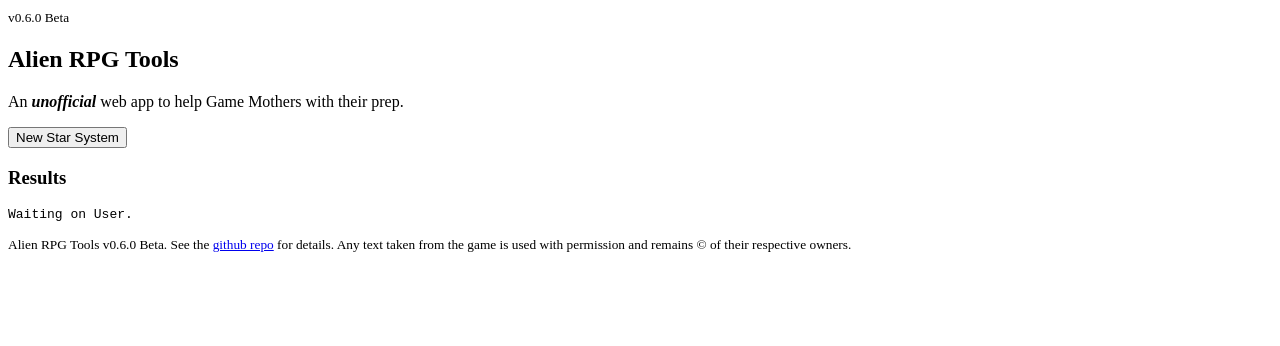
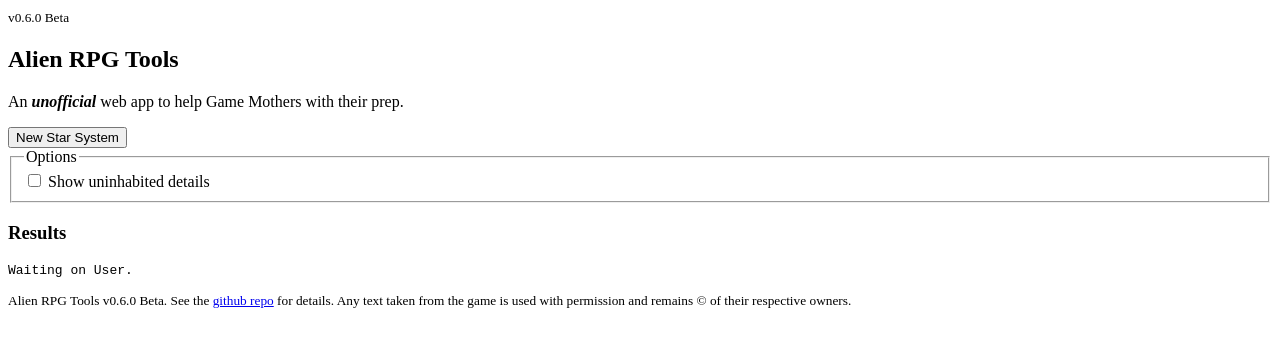
Before and after one commit to ScottMaclure/alienrpg, a Svelte app: page / in a window 1280 px wide. Shown: the top 346 px of the page. Built offline with nearby package versions, Linux system fonts and the light colour scheme; the HTML template or start-up script is replaced by a standard one.

Commit message:
Add hide/show option. Tweak the output to align a bit better.

```diff
--- a/src/components/App.svelte
+++ b/src/components/App.svelte
@@ -9,11 +9,19 @@
 
 	// Note: Reactive variable.
 	let results = {}
+	let options = {
+		showUninhabitedDetails: false
+	}
 	let output = 'Waiting on User.'
 
 	function handleNewStarSystem() {
 		results = starSystems.createStarSystem(starData)
-		output = starSystemPrinter.printStarSystem(results)
+		output = starSystemPrinter.printStarSystem(results, options)
+	}
+
+	function toggleHideUninhabited() {
+		options.showUninhabitedDetails = !options.showUninhabitedDetails
+		output = starSystemPrinter.printStarSystem(results, options)
 	}
 
 </script>
@@ -21,8 +29,20 @@
 <main>
 	<div class="alignRight"><small>{appData.version}</small></div>
 	<h2>{appData.title}</h2>
+
 	<p>An <strong><i>unofficial</i></strong> web app to help Game Mothers with their prep.</p>
+
 	<button on:click={handleNewStarSystem}>New Star System</button>
+	<form>
+		<fieldset>
+			<legend>Options</legend>
+			<div>
+				<label>
+					<input type="checkbox" on:click={toggleHideUninhabited} bind:checked={options.showUninhabitedDetails}> Show uninhabited details
+				</label>
+			</div>
+		</fieldset>
+	</form>
 
 	<h3>Results</h3>
 	<pre id="results">{output}</pre>
--- a/src/modules/starSystemPrinter.js
+++ b/src/modules/starSystemPrinter.js
@@ -2,22 +2,28 @@
 
 const spaceIndent = '  '
 
+const defaultOptions = {
+	showUninhabitedDetails: true
+}
+
 // For CLI based results.
-const printStarSystem = (results) => {
+const printStarSystem = (results, options = defaultOptions) => {
 	let tabs = spaceIndent
 	return `Star System:
 ${tabs}Location: ${results.starLocation.name} (${results.starLocation.colonyAllegianceKey})
 ${tabs}Type:     ${results.starType.type}, ${results.starType.brightness}: ${results.starType.description}
 Planetary Bodies (${results.systemObjects.length}):
-${printSystemObjects(results.systemObjects, tabs)}
+${printSystemObjects(results.systemObjects, tabs, options)}
 `
 }
 
-const printSystemObjects = (systemObjects, tabs) => {
+const printSystemObjects = (systemObjects, tabs, options) => {
 	let out = []
 	for (const [i, world] of systemObjects.entries()) {
 		out.push(printWorldTitle(i, world, tabs))
+		if (world.isColonized || options.showUninhabitedDetails) {
 			out.push(printWorldDetails(world, `${tabs}${spaceIndent}`))
+		}
     }
 	return out.join('\n')
 }
@@ -49,21 +55,19 @@
     let out = []
     // console.debug(`printWorldDetails, world=${world.habitable}, name=${world.name}`)
     if (world.habitable) {
-        out.push(`${tabs}Planet Size: ${utils.formatNumber(world.planetSize.sizeKm)} km, ${world.planetSize.surfaceGravity} G${world.planetSize.examples ? ' (e.g. ' + world.planetSize.examples + ')' : '' }`)
+        out.push(`${tabs}Planet Size:  ${utils.formatNumber(world.planetSize.sizeKm)} km, ${world.planetSize.surfaceGravity} G${world.planetSize.examples ? ' (e.g. ' + world.planetSize.examples + ')' : '' }`)
 	}
-    out.push(`${tabs}Atmosphere:  ${world.atmosphere.type}`)
-    out.push(`${tabs}Temperature: ${world.temperature.type}, ${world.temperature.average}°C average (e.g. ${world.temperature.description})`)
+	out.push(`${tabs}Atmosphere:   ${world.atmosphere.type}`)
+	out.push(`${tabs}Temperature:  ${world.temperature.type}, ${world.temperature.average}°C average (e.g. ${world.temperature.description})`)
 	if (world.habitable) {
-        out.push(`${tabs}Geosphere:   ${world.geosphere.type}, ${world.geosphere.description}`)
-        out.push(`${tabs}Terrain:     ${world.terrain.description}`)
+		out.push(`${tabs}Geosphere:    ${world.geosphere.type}, ${world.geosphere.description}`)
+		out.push(`${tabs}Terrain:      ${world.terrain.description}`)
 	}
 	if (world.isColonized) {
-		out.push(`${tabs}Hook:        ${world.scenarioHook.description}`)
+		out.push(`${tabs}Hook:         ${world.scenarioHook.description}`)
 		out.push(printColonyDetails(world, tabs))
 	}
-    const output = out.join(`\n`)
-    // console.debug(output)
-    return output
+    return out.join(`\n`)
 }
 
 const printColonyDetails = (world, tabs) => {
```
Also changed, not shown: 4 other files (tests, documents, lock files or other folders). Lines whose indentation alone changed are shown as unchanged.
